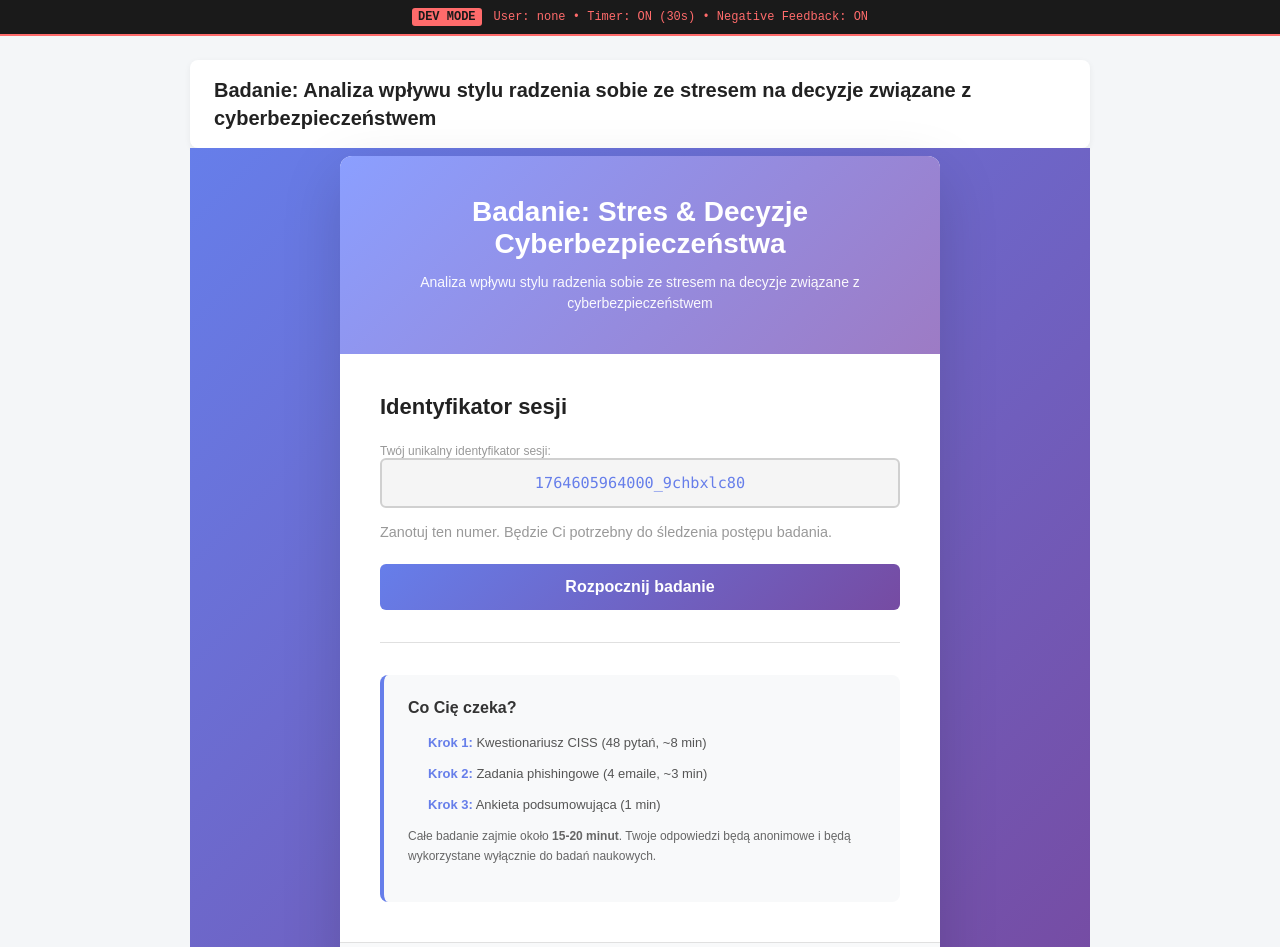
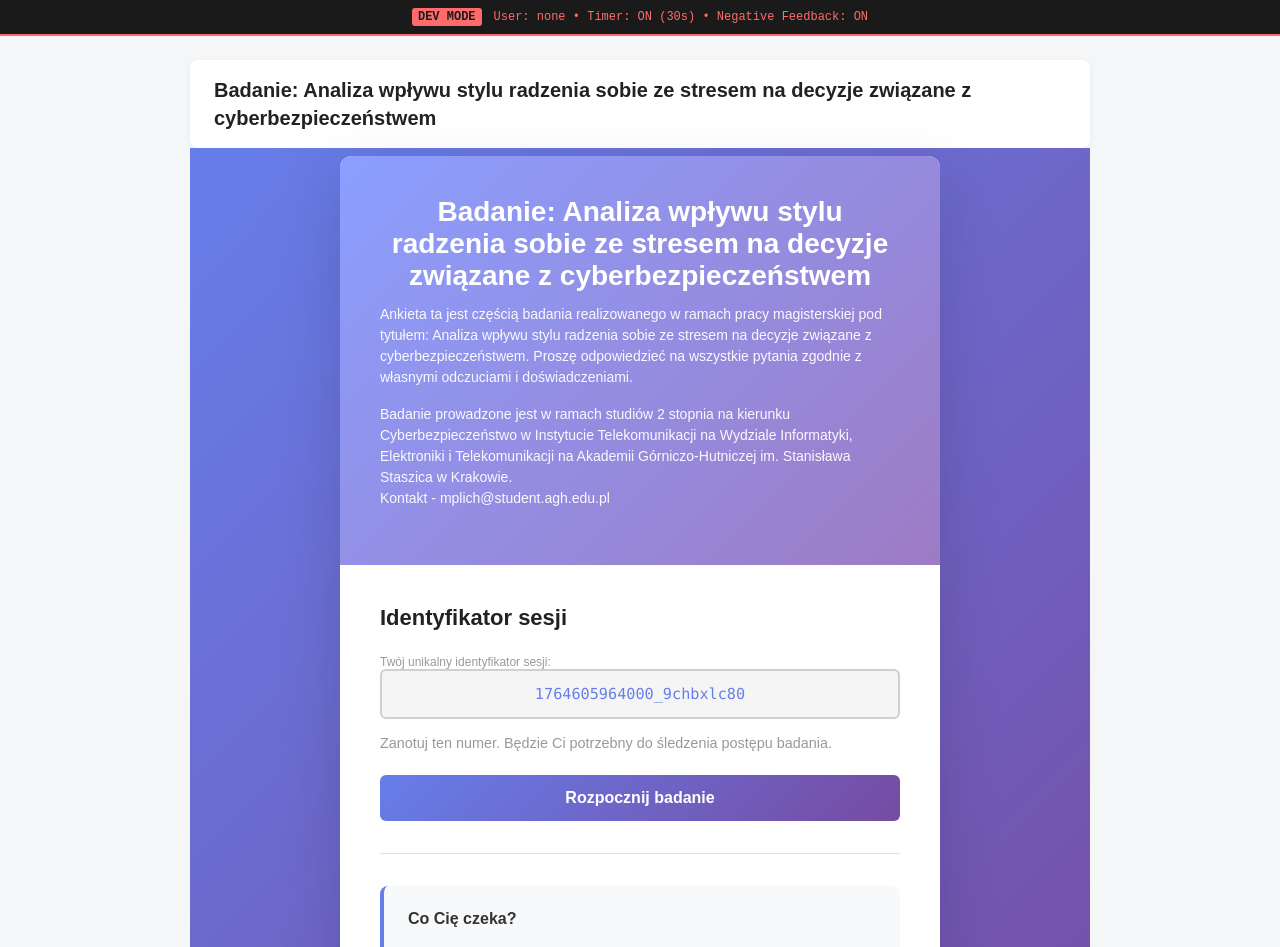
Before and after one commit to Chlebeg/stress-email-recognition-study, a React (Vite) app in the folder frontend/: page / in a window 1280 px wide. Shown: the top 947 px of the page. Built offline with nearby package versions, Linux system fonts and the light colour scheme.

Commit message:
fix: Some fixes after testing

```diff
--- a/frontend/src/pages/CISS.jsx
+++ b/frontend/src/pages/CISS.jsx
@@ -83,11 +83,8 @@ export default function CISS(){
         <div className="instruction">
           <p>
             <strong>Instrukcja:</strong> Poniższe zadania opisują różne reakcje ludzi na trudne,
-            przykre, stresujące sytuacje w życiu. Dla każdego zdania wskaż, w jakim stopniu
-            odpowiada Ci ta reakcja, używając poniższej skali.
-          </p>
-          <p className="scale-info">
-            Skala: Nigdy → Bardzo rzadko → Czasami → Często → Bardzo często
+            przykre, stresujące sytuacje. Wybierz najbardziej pasującą odpowiedź przy każdym stwierdzeniu.
+            Określ w ten sposób, jak bardzo angażujesz się w te czynności, gdy znajdujesz się w trudnej, przykrej, stresującej sytuacji.
           </p>
         </div>
 
--- a/frontend/src/pages/Login.jsx
+++ b/frontend/src/pages/Login.jsx
@@ -125,8 +125,9 @@ export default function Login(){
     <div className="login-container">
       <div className="login-card">
         <div className="login-header">
-          <h1>Badanie: Stres &amp; Decyzje Cyberbezpieczeństwa</h1>
-          <p className="login-subtitle">Analiza wpływu stylu radzenia sobie ze stresem na decyzje związane z cyberbezpieczeństwem</p>
+          <h1>Badanie: Analiza wpływu stylu radzenia sobie ze stresem na decyzje związane z cyberbezpieczeństwem</h1>
+          <p className="login-subtitle">Ankieta ta jest częścią badania realizowanego w ramach pracy magisterskiej pod tytułem: Analiza wpływu stylu radzenia sobie ze stresem na decyzje związane z cyberbezpieczeństwem. Proszę odpowiedzieć na wszystkie pytania zgodnie z własnymi odczuciami i doświadczeniami.</p>
+          <p className='login-subtitle'>Badanie prowadzone jest w ramach studiów 2 stopnia na kierunku Cyberbezpieczeństwo w Instytucie Telekomunikacji na Wydziale Informatyki, Elektroniki i Telekomunikacji na Akademii Górniczo-Hutniczej im. Stanisława Staszica w Krakowie. <br /> Kontakt - mplich@student.agh.edu.pl</p>
         </div>
 
         <div className="login-form">
@@ -167,16 +168,16 @@ export default function Login(){
               <h3>Co Cię czeka?</h3>
               <ul>
                 <li><strong>Krok 1:</strong> Kwestionariusz CISS (48 pytań, ~8 min)</li>
-                <li><strong>Krok 2:</strong> Zadania phishingowe (4 emaile, ~3 min)</li>
+                <li><strong>Krok 2:</strong> Zadania phishingowe (5 email-i, ~3 min)</li>
                 <li><strong>Krok 3:</strong> Ankieta podsumowująca (1 min)</li>
               </ul>
-              <p className="info-note">Całe badanie zajmie około <strong>15-20 minut</strong>. Twoje odpowiedzi będą anonimowe i będą wykorzystane wyłącznie do badań naukowych.</p>
+              <p className="info-note">Całe badanie zajmie do <strong>15 minut</strong>. Twoje odpowiedzi będą anonimowe i będą wykorzystane wyłącznie do badań naukowych.</p>
             </div>
           </div>
         </div>
 
         <div className="login-footer">
-          <p className="footer-text">Bezpieczne badanie • Bez przechowywania danych osobowych • Dane anonimowe</p>
+          <p className="footer-text">Ankieta jest w pełni anonimowa i nie są zbierane ani przechowywane dane osobiste ani kontaktowe osób ankietowanych.</p>
         </div>
       </div>
     </div>
--- a/frontend/src/pages/Summary.jsx
+++ b/frontend/src/pages/Summary.jsx
@@ -74,14 +74,12 @@ export default function Summary(){
               <div className="progress-number">✓</div>
               <div className="progress-text">
                 <strong>Kwestionariusz CISS</strong>
-                <span>48 pytań uzupełnionych</span>
               </div>
             </div>
             <div className="progress-item completed">
               <div className="progress-number">✓</div>
               <div className="progress-text">
                 <strong>Zadania Phishingowe</strong>
-                <span>4 zadania ukończone</span>
               </div>
             </div>
             <div className="progress-item active">
@@ -145,9 +143,9 @@ export default function Summary(){
               </label>
               <div className="stress-factors">
                 {[
-                  { value: 'timer', label: 'Czas' },
-                  { value: 'negative_feedback', label: 'Błędna informacja zwrotna' },
-                  { value: 'permission_popup', label: 'Popup-y' },
+                  { value: 'timer', label: 'Ograniczony czas' },
+                  { value: 'negative_feedback', label: 'Błędna informacja zwrotna (informacja o błędnej odpowiedzi, mimo poprawnej klasyfikacji)' },
+                  { value: 'permission_popup', label: 'Popup-y na stronie' },
                   { value: 'other', label: 'Inne' }
                 ].map(factor => (
                   <label key={factor.value} className="factor-option">
--- a/frontend/src/styles.css
+++ b/frontend/src/styles.css
@@ -117,10 +117,11 @@ button:disabled { opacity:0.5; cursor:not-allowed; }
 }
 
 .login-subtitle {
-  margin: 0;
+  margin: 0 0 1rem 0;
   font-size: 0.875rem;
   opacity: 0.95;
   line-height: 1.5;
+  text-align: left;
 }
 
 .login-form {
```
Also changed, not shown: 1 other file (tests, documents, lock files or other folders).
